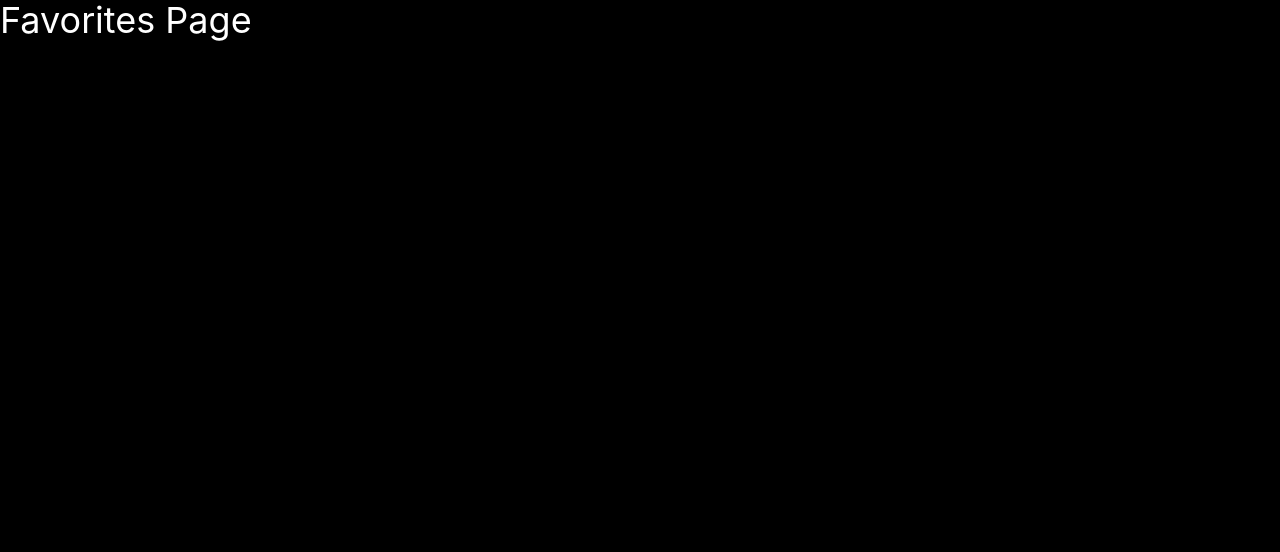
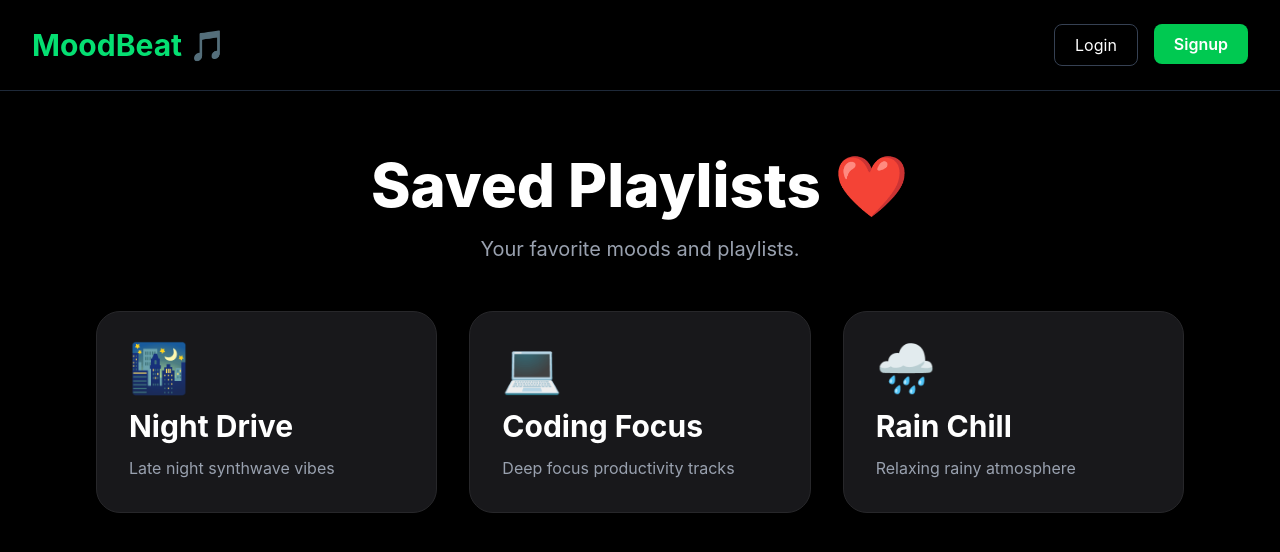
Before and after one commit to Kaushal-dev8/moodbeat-devsecops, a React app in the folder frontend/: page /favorites in a window 1280 px wide. Shown: the top 552 px of the page. Built offline with nearby package versions, Linux system fonts and the light colour scheme; the HTML template or start-up script is replaced by a standard one.

Commit message:
Build favorites page and save playlist UI

```diff
--- /dev/null
+++ b/frontend/src/components/FavoriteCard.jsx
@@ -0,0 +1,21 @@
+function FavoriteCard({ title, description, emoji }) {
+    return (
+        <div className="bg-zinc-900 border border-zinc-800 rounded-3xl p-8 hover:border-pink-400 hover:scale-105 transition duration-300 shadow-lg cursor-pointer">
+
+            <div className="text-5xl mb-4">
+                {emoji}
+            </div>
+
+            <h2 className="text-3xl font-bold mb-3">
+                {title}
+            </h2>
+
+            <p className="text-gray-400">
+                {description}
+            </p>
+
+        </div>
+    )
+}
+
+export default FavoriteCard
--- a/frontend/src/pages/Favorites.jsx
+++ b/frontend/src/pages/Favorites.jsx
@@ -1,7 +1,60 @@
+import Navbar from "../components/Navbar"
+import FavoriteCard from "../components/FavoriteCard"
+
 function Favorites() {
+
+    const favorites = [
+        {
+            title: "Night Drive",
+            emoji: "🌃",
+            description: "Late night synthwave vibes"
+        },
+        {
+            title: "Coding Focus",
+            emoji: "💻",
+            description: "Deep focus productivity tracks"
+        },
+        {
+            title: "Rain Chill",
+            emoji: "🌧️",
+            description: "Relaxing rainy atmosphere"
+        },
+    ]
+
     return (
-        <div className="text-white text-4xl">
-            Favorites Page
+        <div className="min-h-screen bg-black text-white">
+
+            <Navbar />
+
+            <section className="px-8 pt-16 pb-12 text-center">
+
+                <h1 className="text-6xl font-extrabold mb-5">
+                    Saved Playlists ❤️
+                </h1>
+
+                <p className="text-gray-400 text-xl">
+                    Your favorite moods and playlists.
+                </p>
+
+            </section>
+
+            <section className="max-w-6xl mx-auto px-8 pb-20">
+
+                <div className="grid grid-cols-1 md:grid-cols-2 lg:grid-cols-3 gap-8">
+
+                    {favorites.map((playlist) => (
+                        <FavoriteCard
+                            key={playlist.title}
+                            title={playlist.title}
+                            emoji={playlist.emoji}
+                            description={playlist.description}
+                        />
+                    ))}
+
+                </div>
+
+            </section>
+
         </div>
     )
 }
--- a/frontend/src/pages/Playlist.jsx
+++ b/frontend/src/pages/Playlist.jsx
@@ -36,6 +36,10 @@ function Playlist() {
                     Curated tracks for late night vibes.
                 </p>
 
+                <button className="mt-8 px-8 py-4 bg-pink-500 hover:bg-pink-600 rounded-2xl font-bold transition duration-300">
+                    ❤️ Save Playlist
+                </button>
+
             </section>
 
             <section className="max-w-6xl mx-auto px-8 pb-20">
```
